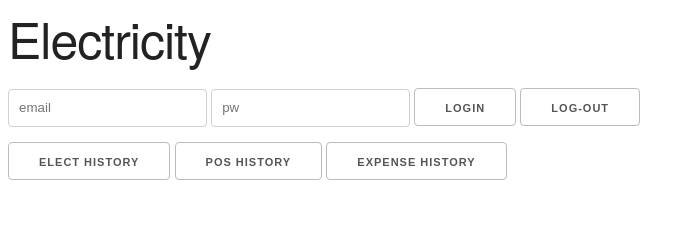
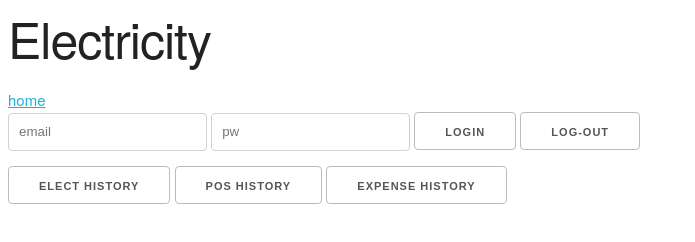
Before and after one commit to pipilu89/finance-manager, a plain HTML site: page client/electricity.html in a window 1280 px wide. Shown: the whole page, without its empty margins (0-695 px from the left). Drawn offline with nearby package versions, Linux system fonts and the light colour scheme.

Commit message:
add home link

```diff
--- a/client/electricity.html
+++ b/client/electricity.html
@@ -13,6 +13,7 @@
 <body>
   <header>
     <h1>Electricity</h1>
+    <a href="./index.html">home</a>
   </header>
 
   <input type="email" name="email" id="email" placeholder="email">
```
